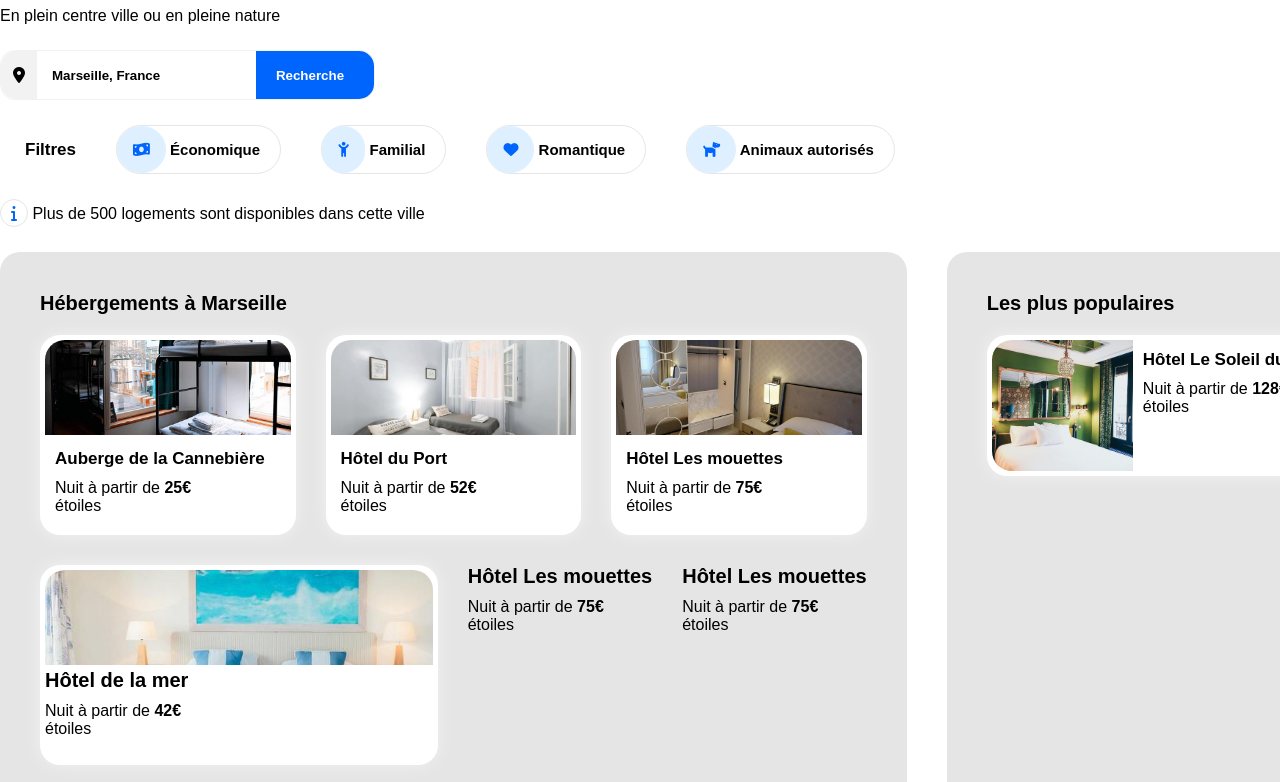
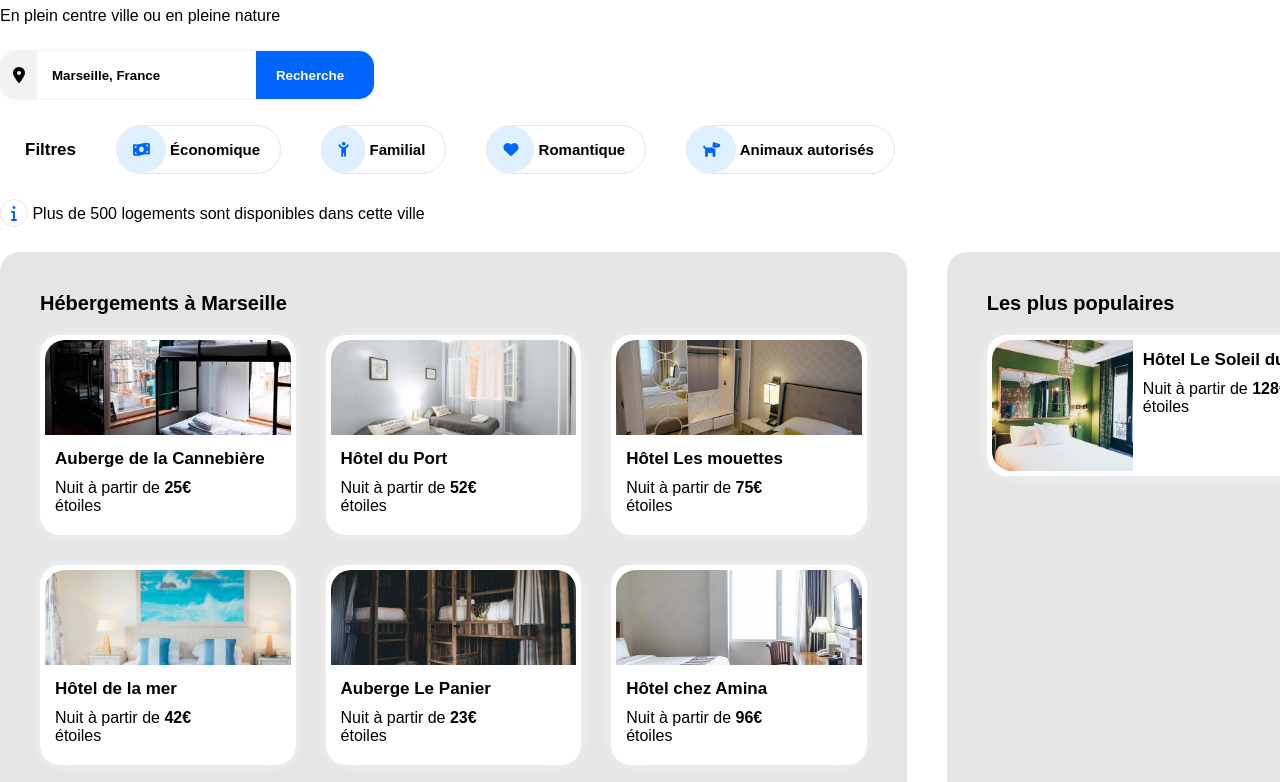
Before and after one commit to GhurdylN1/P2-Projet-Booky, a plain HTML site: page index.html in a window 1280 px wide. Shown: the part 146-928 px from the top of the page. Drawn offline with Linux system fonts and the light colour scheme.

Commit message:
Ajout des images Le panier et Amina de la section Hebergement

```diff
--- a/index.html
+++ b/index.html
@@ -72,19 +72,25 @@
              </div>
             </a>
             <a href="#" class="left-card-img"><img class="img-hosts" src="./images/small/annie-spratt-Eg1qcIitAuA-unsplash.jpg"/>
-              <h1> Hôtel de la mer </h1>
+              <div class="left-card-img-text">
+              <h2 class="title-card"> Hôtel de la mer </h2>
               <p> Nuit à partir de <strong> 42€ </strong></p>
               <div>étoiles</div>
+              </div>
             </a>
-            <a href="#">
-              <h1> Hôtel Les mouettes </h1>
-              <p> Nuit à partir de <strong> 75€ </strong></p>
+            <a href="#" class="left-card-img"><img class="img-hosts" src="./images/small/nicate-lee-kT-ZyaiwBe0-unsplash.jpg"/>
+              <div class="left-card-img-text">
+              <h2 class="title-card"> Auberge Le Panier </h2>
+              <p> Nuit à partir de <strong> 23€ </strong></p>
               <div>étoiles</div>
+              </div>
             </a>
-            <a href="#">
-              <h1> Hôtel Les mouettes </h1>
-              <p> Nuit à partir de <strong> 75€ </strong></p>
+            <a href="#" class="left-card-img"><img class="img-hosts" src="./images/small/febrian-zakaria-M6S1WvfW68A-unsplash.jpg"/>
+              <div class="left-card-img-text">
+              <h2 class="title-card"> Hôtel chez Amina </h2>
+              <p> Nuit à partir de <strong> 96€ </strong></p>
               <div>étoiles</div>
+              </div>
             </a>
           </div>
           <div>
```
